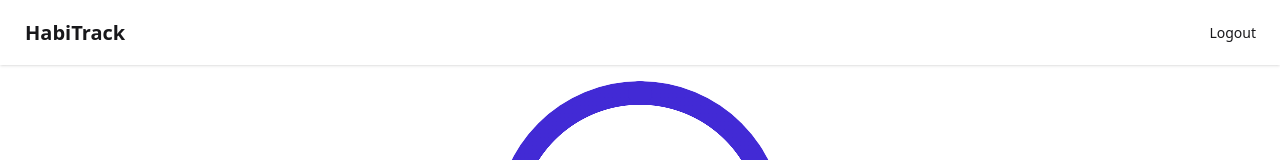
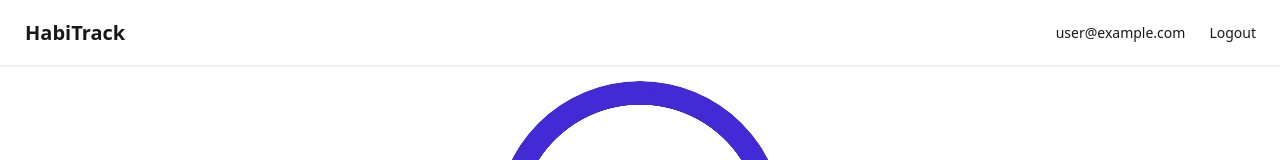
Before and after one commit to kingwell47/cs50-final-project, a React (Vite) app: page / in a window 1280 px wide. Shown: the top 160 px of the page. Built offline with nearby package versions, Linux system fonts and the light colour scheme; no server answers; the database is empty; sample sign-in values are in the browser's storage.

Commit message:
some few updates

```diff
--- a/package.json
+++ b/package.json
@@ -17,7 +17,6 @@
     "react-dom": "^19.0.0",
     "react-router-dom": "^7.5.2",
     "tailwindcss": "^4.1.4",
-    "vite-plugin-pwa": "^1.0.0",
     "zustand": "^5.0.3"
   },
   "devDependencies": {
@@ -29,6 +28,7 @@
     "eslint-plugin-react-hooks": "^5.2.0",
     "eslint-plugin-react-refresh": "^0.4.19",
     "globals": "^16.0.0",
-    "vite": "^6.3.1"
+    "vite": "^6.3.1",
+    "vite-plugin-pwa": "^1.0.0"
   }
 }
--- a/src/components/NavBar.jsx
+++ b/src/components/NavBar.jsx
@@ -5,15 +5,15 @@ const NavBar = () => {
   const { user, logout } = useAuthStore();
 
   return (
-    <nav className='navbar bg-base-100 shadow-sm'>
-      <div className='flex-1'>
-        <a className='btn btn-ghost text-xl'>HabiTrack</a>
+    <nav className="navbar bg-base-100 shadow-sm">
+      <div className="flex-1">
+        <a className="btn btn-ghost text-xl">HabiTrack</a>
       </div>
-      <div className='flex-none'>
-        <ul className='menu menu-horizontal px-1'>
+      <div className="flex-none">
+        <ul className="menu menu-horizontal px-1">
           {user && (
             <>
-              <li className='hidden md:visible'>
+              <li className="invisible md:visible">
                 <a>{user.email}</a>
               </li>
               <li>
--- a/vite.config.js
+++ b/vite.config.js
@@ -1,8 +1,9 @@
 import { defineConfig } from "vite";
 import react from "@vitejs/plugin-react";
 import tailwindcss from "@tailwindcss/vite";
+import { VitePWA } from "vite-plugin-pwa";
 
 // https://vite.dev/config/
 export default defineConfig({
-  plugins: [react(), tailwindcss()],
+  plugins: [react(), tailwindcss(), VitePWA({ registerType: "autoUpdate" })],
 });
```
Also changed, not shown: 1 other file (tests, documents, lock files or other folders).
